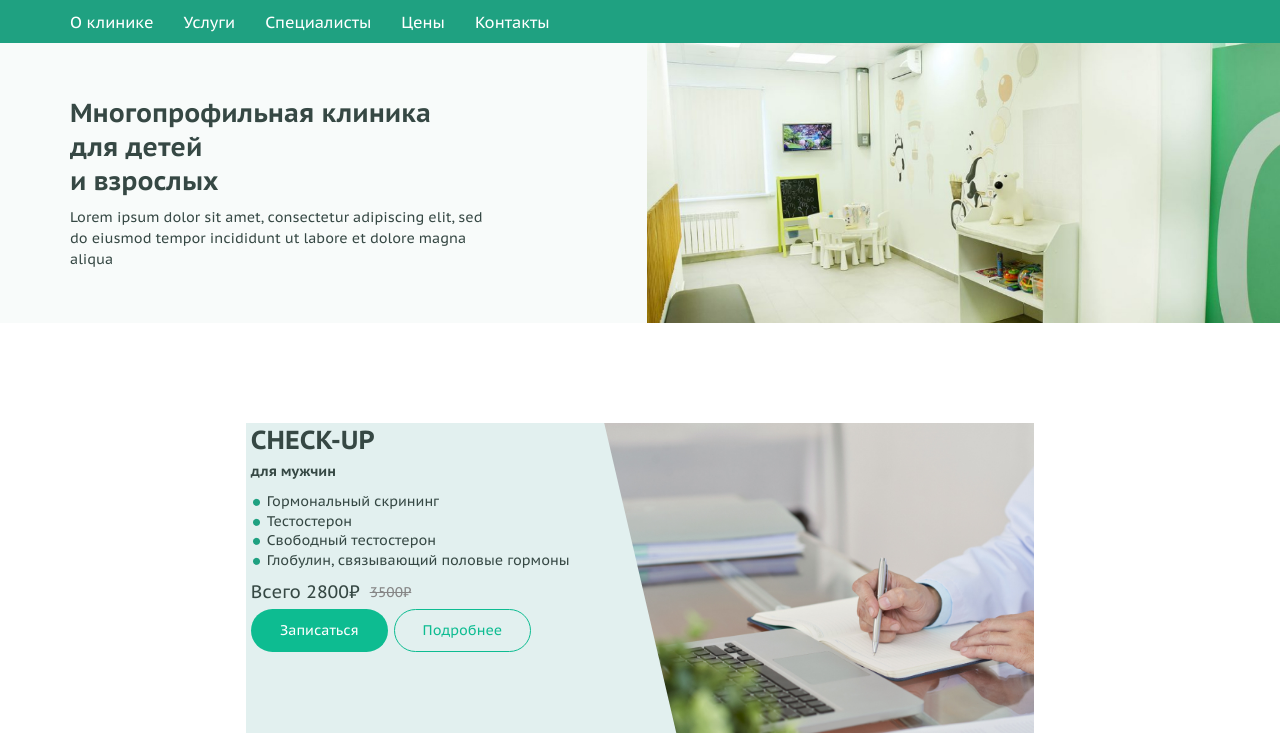
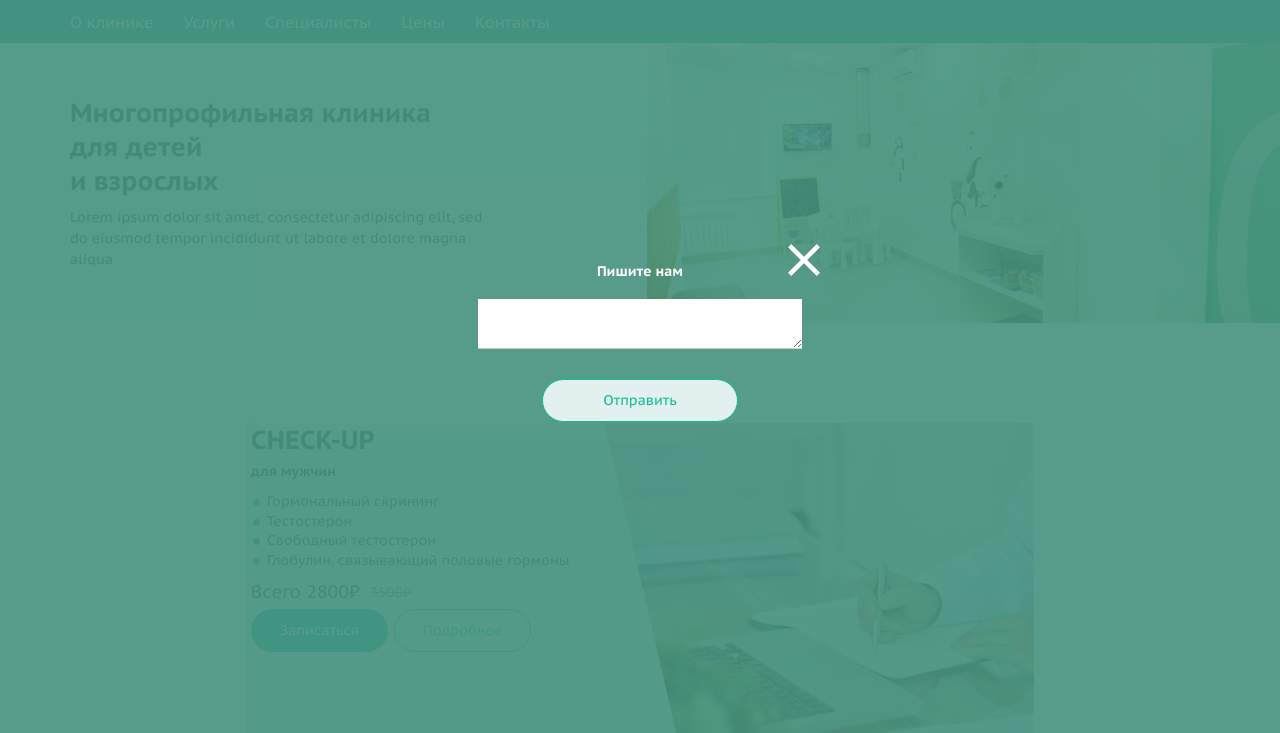
Before and after one commit to kvmelnikov/clinic, a website built with webpack: page src/index.html in a window 1280 px wide. Both pictures are taken after a click on the button "Записаться на прием". Shown: the part 67-800 px from the top of the page. Built offline with nearby package versions, Linux system fonts and the light colour scheme; files whose address does not match are found by name; a web font is replaced by a local one.

Commit message:
feat: modal open

```diff
--- /dev/null
+++ b/src/components/form.js
@@ -0,0 +1,28 @@
+
+const buttonsFormOpen = document.querySelectorAll('.open-form');
+const popupSend = document.querySelector('#popup-send');
+const closeButton = document.querySelector('#close-add-form');
+
+
+const closePopupEscape = (event)  => {
+    if(event.key === "Escape") {
+        formClose();
+    }
+}
+
+const formClose = () => {
+    popupSend.classList.remove('popup_opened')
+    document.removeEventListener('keydown', closePopupEscape)
+
+}
+
+closeButton.addEventListener('click', formClose)
+
+const openForm = () => {
+    popupSend.classList.add('popup_opened')
+    document.addEventListener('keydown', closePopupEscape);
+}
+
+buttonsFormOpen.forEach((button) => {
+    button.addEventListener('click', openForm )
+})
--- a/src/index.html
+++ b/src/index.html
@@ -25,7 +25,7 @@
             </div>
             <div class="header__writer-large">
               <p class="header__phone-text-large">+7(863) 000 00 00</p>
-              <button class="button button_green button-default ">Записаться на прием</button>
+              <button class="button button_green button-default open-form">Записаться на прием</button>
             </div>
           </div>
         </div>
@@ -40,7 +40,7 @@
         <li class="navbar-mobile__item"><a class="white-link-default navbar-mobile__link" href="#">Цены</a></li>
         <li class="navbar-mobile__item"><a class="white-link-default navbar-mobile__link" href="#">Контакты</a></li>
       </ul>
-      <button class="navbar-mobile__button button-default">Записаться на прием</button>
+      <button class="navbar-mobile__button button-default open-form">Записаться на прием</button>
     </div>
   </nav>
   <nav class="navbar-large">
@@ -91,7 +91,7 @@
               </p>
             </div>
             <div class="slider-item__buttons">
-              <button class="button-default button button_green  slider-item__button">Записаться</button>
+              <button class="button-default button button_green  slider-item__button open-form">Записаться</button>
               <button class="button-default button button_opacity  slider-item__button">Подробнее</button>
             </div>
         </div>
@@ -120,7 +120,7 @@
               </p>
             </div>
             <div class="slider-item__buttons">
-              <button class="button-default button button_green  slider-item__button">Записаться</button>
+              <button class="button-default button button_green  slider-item__button open-form">Записаться</button>
               <button class="button-default button button_opacity  slider-item__button">Подробнее</button>
             </div>
         </div>
@@ -149,7 +149,7 @@
               </p>
             </div>
             <div class="slider-item__buttons">
-              <button class="button-default button button_green  slider-item__button">Записаться</button>
+              <button class="button-default button button_green  slider-item__button open-form">Записаться</button>
               <button class="button-default button button_opacity  slider-item__button">Подробнее</button>
             </div>
         </div>
@@ -178,7 +178,7 @@
               </p>
             </div>
             <div class="slider-item__buttons">
-              <button class="button-default button button_green  slider-item__button">Записаться</button>
+              <button class="button-default button button_green  slider-item__button open-form">Записаться</button>
               <button class="button-default button button_opacity  slider-item__button">Подробнее</button>
             </div>
         </div>
@@ -220,15 +220,15 @@
       </div>
     </div>
   </footer>
-  <div class="popup " id="popup-add">
-    <div id="container-add" class="popup__container popup__container_type_form">
-      <button id="close-add-form" aria-label="Закрыть" type="button" class="popup__close"></button>
+  <div class="popup" id="popup-send">
+    <div id="container-add" class="popup__container">
+      <button id="close-add-form" aria-label="Закрыть" type="button" class="popup__close">Закрыть</button>
       <form id="form-send" name="form-send" method="post" class="form">
-        <h2 class="form__title">Пишите нам</h2>
+        <h4 class="form__title">Пишите нам</h2>
           <textarea class="form__text-area" name="text-email" rows="10" cols="45" required></textarea>
-          <button id="form-button-send" class="button-default button button_opacity" type="submit">Отправить</button>
+          <button id="form-button-send" class="button-default button button_opacity form__button" type="submit">Отправить</button>
       </form>
     </div>
-    </div>
+  </div>
 </body>
 </html>
--- a/src/index.js
+++ b/src/index.js
@@ -2,5 +2,4 @@ import './index.scss'
 import './index.html'
 import './components/slider.js'
 import './components/menu.js'
-// Default theme
-import '@splidejs/splide/css';
+import './components/form.js'
--- a/src/style/_style.scss
+++ b/src/style/_style.scss
@@ -3,6 +3,7 @@
 @import 'blocks/button/button.scss';
 @import 'blocks/line-margins/line-margins.scss';
 @import 'blocks/popup/popup.scss';
+@import 'blocks/form/form.scss';
 @import 'blocks/container/container.scss';
 @import 'blocks/header/header.scss';
 @import 'blocks/navbar-mobile/navbar-mobile.scss';
--- a/src/style/blocks/form/form.scss
+++ b/src/style/blocks/form/form.scss
@@ -0,0 +1,47 @@
+.form {
+    width: 90%;
+    max-width: 360px;
+    min-width: 238px;
+    margin: 0 auto;
+    display: flex;
+    flex-direction: column;
+    justify-content: center;
+    align-items: center;
+
+
+    &__title {
+        font-family: $font-bold;
+        font-size: 14px;
+        line-height: 1.3;
+        font-weight: 700;
+        color: #FFFFFF;
+        text-align: center;
+    }
+
+    &__text-area {
+        border: 0;
+        width: 100%;
+        height: 50px;
+        box-sizing: border-box;
+        border-bottom: 1px solid rgba(0, 0, 0, .2);
+        background-color: #fff;
+        font-size: 14px;
+        font-family: inherit;
+        color: inherit;
+        padding: 0;
+        padding-bottom: 13px;
+
+        &::placeholder {
+            color: #808080;
+            font-size: 14px;
+            line-height: 17px;
+            font-weight: 400;
+        }
+    }
+
+    &__button {
+        width: 50%;
+        margin-top: 30px;
+    }
+
+  }
--- a/src/style/blocks/popup/popup.scss
+++ b/src/style/blocks/popup/popup.scss
@@ -6,9 +6,9 @@
     opacity: 0;
     transition: background-color 1s ease-out, opacity .5s linear;
     height: 0;
-}
 
-.popup_opened {
+
+    &_opened {
       display: flex;
       visibility:visible;
       width: 100%;
@@ -21,20 +21,16 @@
       z-index: 10;
     }
 
-  .popup_opened .popup__container_type_form {
-    display: flex;
-  }
-
-.popup__close {
+    &__close {
       position: absolute;
-    right: -38px;
-    top: -40px;
+      right: 0px;
+      top: 0px;
       -webkit-appearance: none;
       -moz-appearance: none;
            appearance: none;
       border: 0;
       border-radius:0;
-    background-image: url(images/close-menu.png);
+      background-image: url(images/close_icon.svg);
       background-position: center;
       background-size: contain;
       background-color: transparent;
@@ -44,18 +40,22 @@
       height: 32px;
       justify-self: end;
       font-size: 0;
-  }
-
-  .popup__close:hover {
+      z-index: 10;
+      &:hover{
         opacity: .6;
         cursor: pointer;
       }
 
-  @media screen and (max-width: 500px) {
-    .popup__close {
-      right: 0;
-      top: -36px;
-      width: 20px;
-      height: 20px;
+    }
+
+    &__container{
+      display: none;
+      margin: 0 auto;
+      position: relative;
     }
 }
+
+
+  .popup_opened .popup__container{
+    display: flex;
+  }
```
Also changed, not shown: dist/index.html, src/images/close_icon.svg (added). Lines whose indentation alone changed are shown as unchanged.
